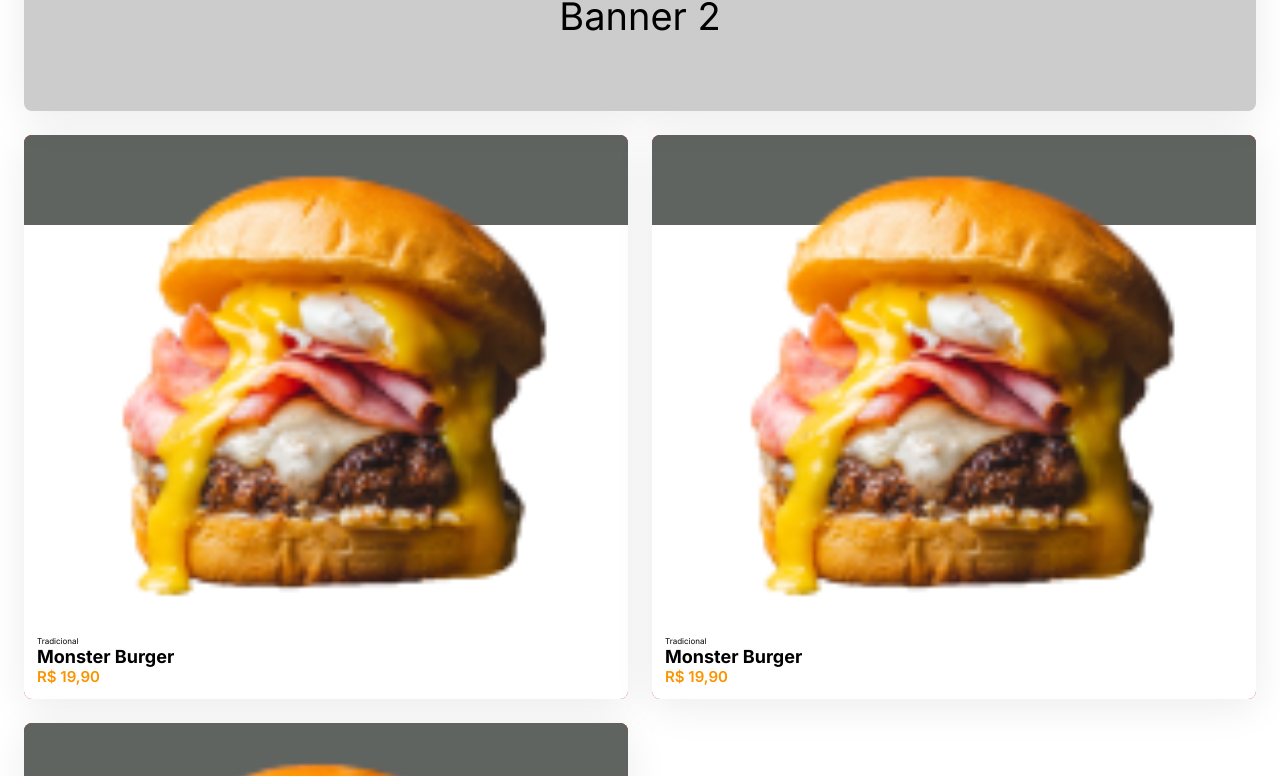
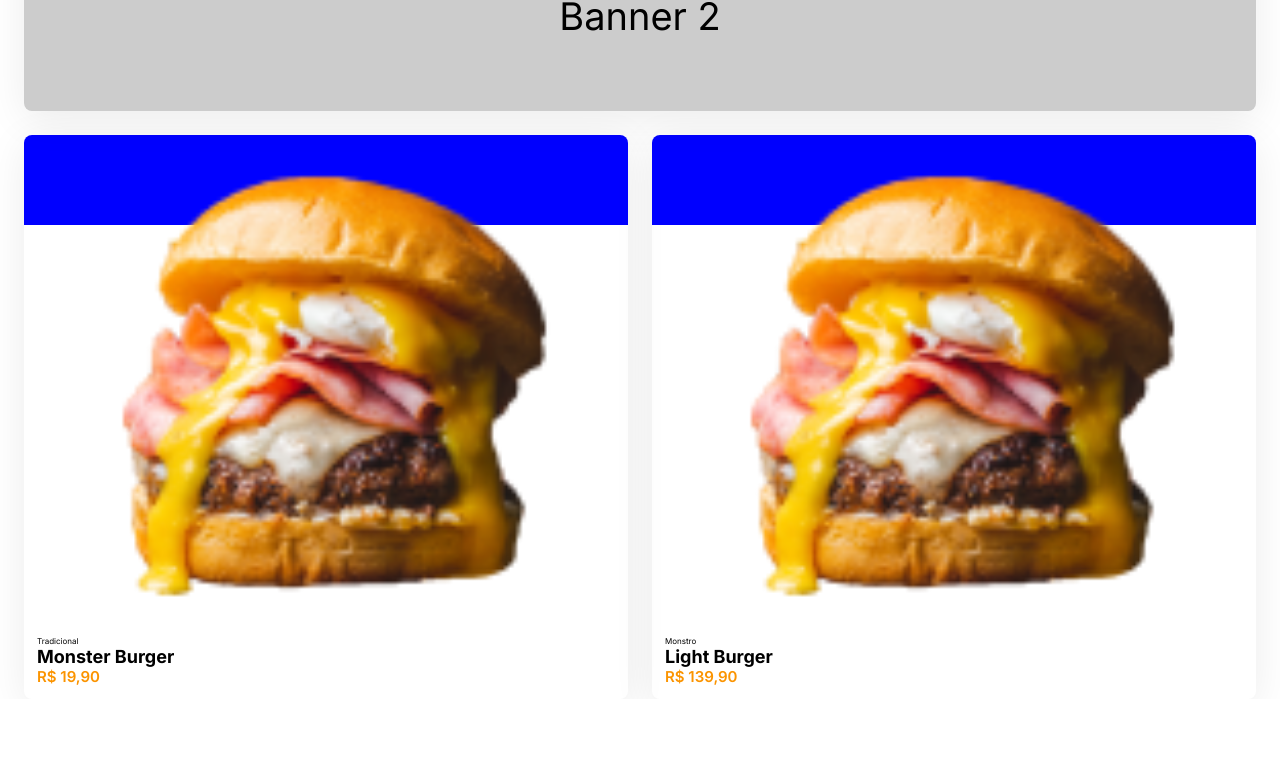
Before and after one commit to GabrieSpontoni/B7Delivery, a Next.js app: page /1 in a window 1280 px wide. Shown: the part 327-1103 px from the top of the page. After the commit the page ends 1026 px from the top, so only its background shows below. Built offline with nearby package versions, Linux system fonts and the light colour scheme.

Commit message:
feat: make ProductItem dinamic

```diff
--- a/components/ProductItem/index.tsx
+++ b/components/ProductItem/index.tsx
@@ -1,18 +1,35 @@
+import Link from "next/link";
+import { Product } from "../../types";
 import styles from "./styles.module.css";
 
-export function ProductItem() {
+type Props = {
+  data: Product;
+  mainColor: string;
+  secondaryColor: string;
+};
+
+export function ProductItem({ data, mainColor, secondaryColor }: Props) {
   return (
-    <div className={styles.container}>
-      <div className={styles.header} />
+    <Link href={`/b7burger/product/${data.id}`} className={styles.link}>
+      <div className={styles.container}>
+        <div
+          className={styles.header}
+          style={{
+            backgroundColor: secondaryColor,
+          }}
+        />
 
-      <div className={styles.body}>
-        <div className={styles.image}>
-          <img src="/temp/burger.png" alt="" />
+        <div className={styles.body}>
+          <div className={styles.image}>
+            <img src={data.image} alt="" />
+          </div>
+          <div className={styles.category}>{data.category}</div>
+          <div className={styles.title}>{data.title}</div>
+          <div className={styles.price} style={{ color: mainColor }}>
+            {data.price}
+          </div>
         </div>
-        <div className={styles.category}>Tradicional</div>
-        <div className={styles.title}>Monster Burger</div>
-        <div className={styles.price}>R$ 19,90</div>
       </div>
-    </div>
+    </Link>
   );
 }
--- a/components/ProductItem/styles.module.css
+++ b/components/ProductItem/styles.module.css
@@ -1,17 +1,18 @@
+.link {
+  text-decoration: none;
+}
+
 .container {
-  background: #ce1b1b;
   box-shadow: 0px 8px 40px rgba(0, 0, 0, 0.08);
   border-radius: 8px;
   overflow: hidden;
 }
 
 .header {
-  background-color: #606460;
   height: 90px;
 }
 
 .body {
-  background-color: #ffffff;
   padding: 13px;
 }
 
@@ -39,5 +40,4 @@
 .body .price {
   font-size: 15px;
   font-weight: 600;
-  color: #fb9400;
 }
--- a/pages/[tenant]/index.tsx
+++ b/pages/[tenant]/index.tsx
@@ -29,9 +29,28 @@ export default function Home() {
       <Banner />
 
       <div className={styles.grid}>
-        <ProductItem />
-        <ProductItem />
-        <ProductItem />
+        <ProductItem
+          data={{
+            id: 1,
+            image: "/temp/burger.png",
+            category: "Tradicional",
+            title: "Monster Burger",
+            price: "R$ 19,90",
+          }}
+          mainColor="#FB9400"
+          secondaryColor="blue"
+        />
+        <ProductItem
+          data={{
+            id: 2,
+            image: "/temp/burger.png",
+            category: "Monstro",
+            title: "Light Burger",
+            price: "R$ 139,90",
+          }}
+          mainColor="#FB9400"
+          secondaryColor="blue"
+        />
       </div>
     </div>
   );
--- /dev/null
+++ b/types/index.ts
@@ -0,0 +1,7 @@
+export type Product = {
+  id: number;
+  image: string;
+  category: string;
+  title: string;
+  price: string;
+};
```
